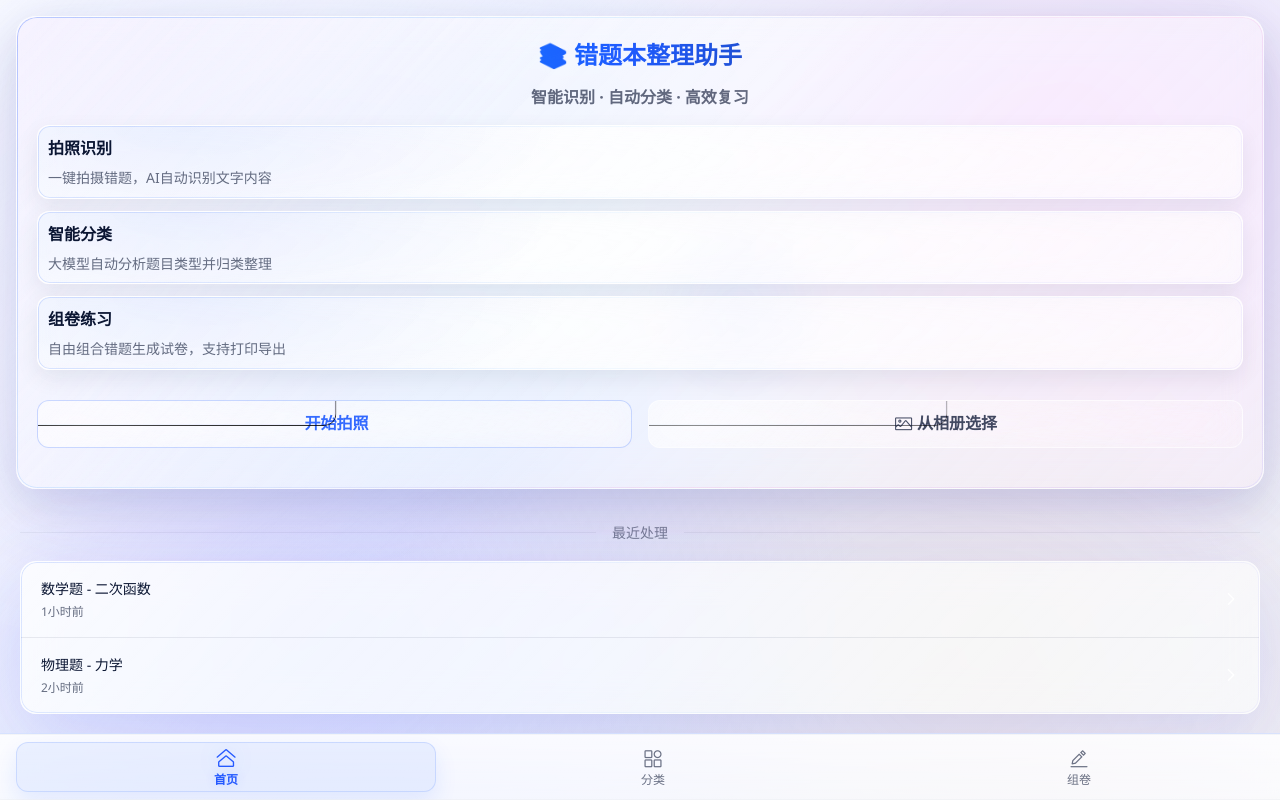
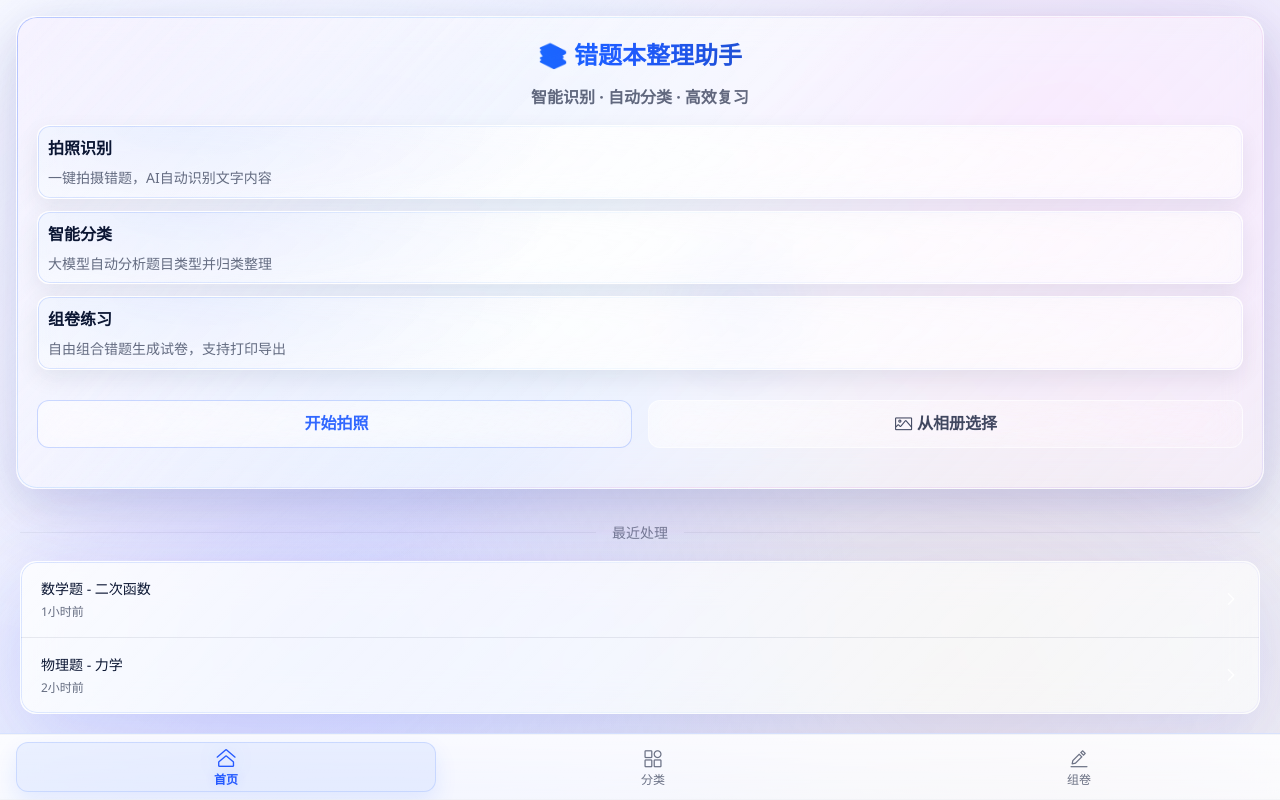
Before and after one commit to zhangsscc99/Mistake-Notebook, a Vue app in the folder frontend/: page /homepage in a window 1280 px wide. Built offline with nearby package versions, Linux system fonts and the light colour scheme; the HTML template or start-up script is replaced by a standard one.

Commit message:
fix(camera): remove curved black seam artifacts on action buttons

```diff
--- a/frontend/src/views/Camera.vue
+++ b/frontend/src/views/Camera.vue
@@ -477,7 +477,6 @@ export default {
 
 @media (prefers-reduced-motion: reduce) {
   .content-container::after { animation: none; }
-  .action-buttons .van-button::after { display: none; }
   .process-btn::after { display: none; }
 }
 
@@ -753,52 +752,19 @@ export default {
   color: rgba(11, 22, 51, 0.78) !important;
 }
 
-.action-buttons .van-button::before {
-  content: '';
-  position: absolute;
-  inset: 0;
-  padding: 1px;
-  border-radius: inherit;
-  background: linear-gradient(
-    135deg,
-    rgba(47, 107, 255, 0.22),
-    rgba(142, 211, 255, 0.14),
-    rgba(138, 125, 255, 0.12)
-  );
-  pointer-events: none;
-  opacity: 0.55;
-  -webkit-mask: linear-gradient(#000 0 0) content-box, linear-gradient(#000 0 0);
-  -webkit-mask-composite: xor;
-  mask-composite: exclude;
-}
-
-.action-buttons .van-button--primary::before {
-  opacity: 0.85;
-}
-
+/* Honor browser can render black curved seams on button pseudo layers. */
+.action-buttons .van-button::before,
 .action-buttons .van-button::after {
-  content: '';
-  position: absolute;
-  inset: -80% -60%;
-  background: linear-gradient(
-    120deg,
-    transparent 38%,
-    rgba(255, 255, 255, 0.34) 46%,
-    rgba(255, 255, 255, 0.10) 54%,
-    transparent 64%
-  );
-  transform: translateX(-14%) rotate(12deg);
-  opacity: 0.55;
-  pointer-events: none;
-  transition: opacity 0.22s var(--ease-smooth);
-}
-
-.action-buttons .van-button:hover::after {
-  opacity: 0.85;
+  content: none !important;
+  display: none !important;
 }
 
 .action-buttons .van-button :deep(.van-icon) {
   color: currentColor !important;
+}
+
+.action-buttons .van-button :deep(.van-button__content::before) {
+  content: none !important;
 }
 
 .action-buttons .van-button:hover {
```
